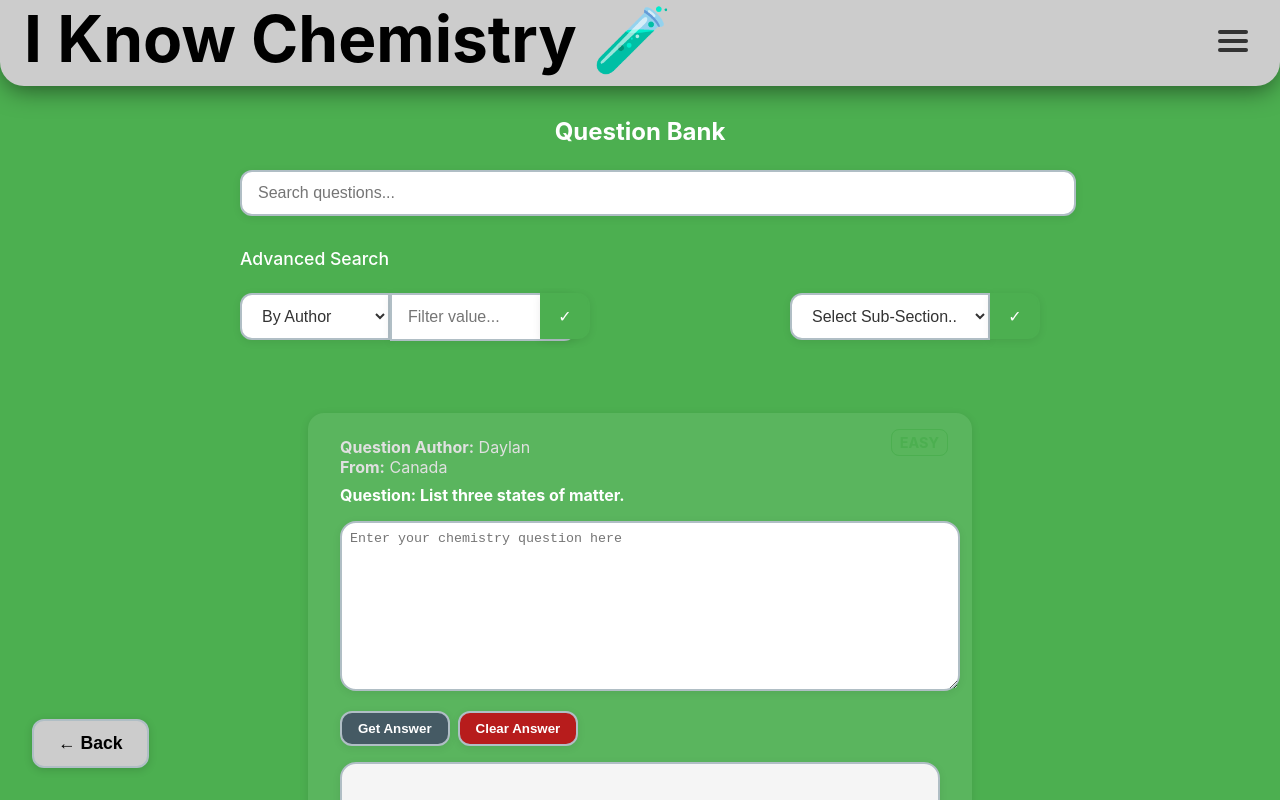
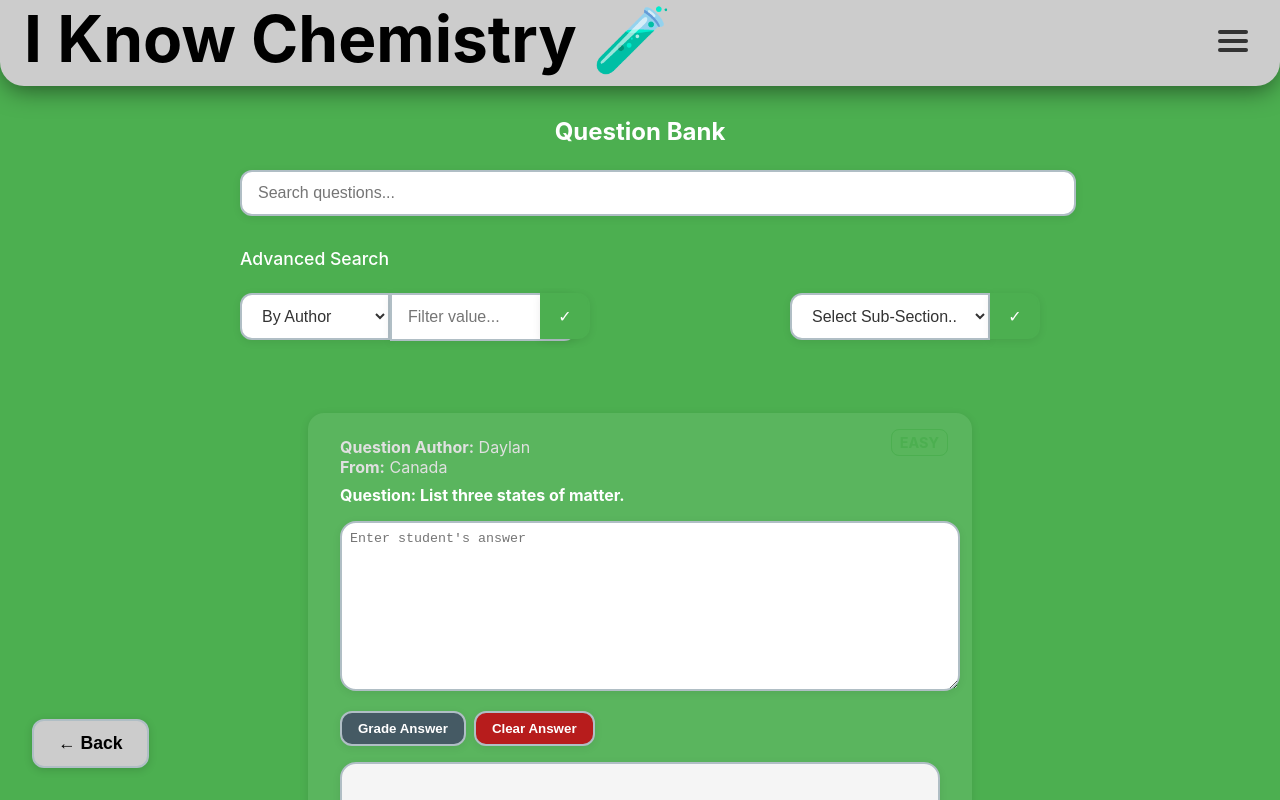
Before and after one commit to Daylan2003/frontend-chemistry-web, a React (Create React App) app: page /question-bank in a window 1280 px wide. Shown: the top 800 px of the page. Built offline with nearby package versions, Linux system fonts and the light colour scheme.

Commit message:
Maybe it will work now

```diff
--- a/src/components/QuestionTemplate.tsx
+++ b/src/components/QuestionTemplate.tsx
@@ -4,11 +4,12 @@ import axios from "axios";
 interface QuestionTemplateProps {
   question: string;
   backgroundColor: string;
-  prompt?: string; // Add this line
+  prompt?: string;
   author?: string;
   from?: string;
   questionNumber?: number;
   id?: string;
+  isGeneralQuestion?: boolean; // Add this to distinguish between general Q&A and grading
 }
 
 // ... imports and interface remain the same
@@ -21,6 +22,7 @@ const QuestionTemplate: React.FC<QuestionTemplateProps> = ({
   prompt,
   questionNumber = 0,
   id,
+  isGeneralQuestion = false,
 }) => {
   const [answer, setAnswer] = useState<string>("");
   const [result, setResult] = useState<string>("");
@@ -41,14 +43,23 @@ const QuestionTemplate: React.FC<QuestionTemplateProps> = ({
     setResult("");
 
     try {
-      // Use the new chemistry answer endpoint for general questions
-      const response = await axios.post("https://backend-chemistry-web.onrender.com/answer-chemistry", {
-        question: answer,
-      });
-
-      setResult(response.data.answer || "No answer returned.");
+      if (isGeneralQuestion) {
+        // Use the chemistry answer endpoint for general questions
+        const response = await axios.post("https://backend-chemistry-web.onrender.com/answer-chemistry", {
+          question: answer,
+        });
+        setResult(response.data.answer || "No answer returned.");
+      } else {
+        // Use the grading endpoint for regular questions
+        const response = await axios.post("https://backend-chemistry-web.onrender.com/grade", {
+          question,
+          students_answer: answer,
+          prompt,
+        });
+        setResult(response.data.result);
+      }
     } catch (error) {
-      setResult("An error occurred while getting the answer.");
+      setResult(isGeneralQuestion ? "An error occurred while getting the answer." : "An error occurred while grading.");
     }
 
     setLoading(false);
@@ -114,7 +125,7 @@ const QuestionTemplate: React.FC<QuestionTemplateProps> = ({
       </div>
 
       <textarea
-        placeholder="Enter your chemistry question here"
+        placeholder={isGeneralQuestion ? "Enter your chemistry question here" : "Enter student's answer"}
         value={answer}
         onChange={(e) => setAnswer(e.target.value)}
         style={{
@@ -148,7 +159,7 @@ const QuestionTemplate: React.FC<QuestionTemplateProps> = ({
             transition: "background 0.15s, border 0.15s, color 0.15s",
           }}
         >
-          {loading ? "Getting Answer..." : "Get Answer"}
+          {loading ? (isGeneralQuestion ? "Getting Answer..." : "Grading...") : (isGeneralQuestion ? "Get Answer" : "Grade Answer")}
         </button>
 
         <button
--- a/src/pages/General/General.tsx
+++ b/src/pages/General/General.tsx
@@ -110,6 +110,7 @@ const General: React.FC = () => {
             from={q.from}
             questionNumber={q.questionNumber}
             id={q.id}
+            isGeneralQuestion={true}
           />
         ))}
       </div>
```
